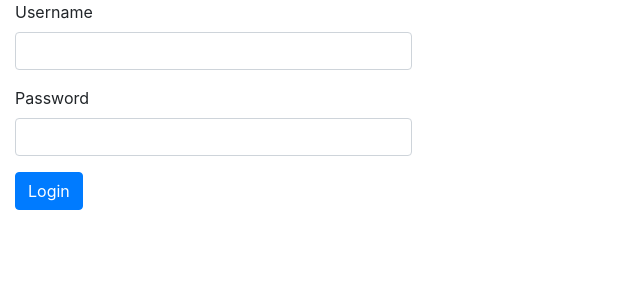
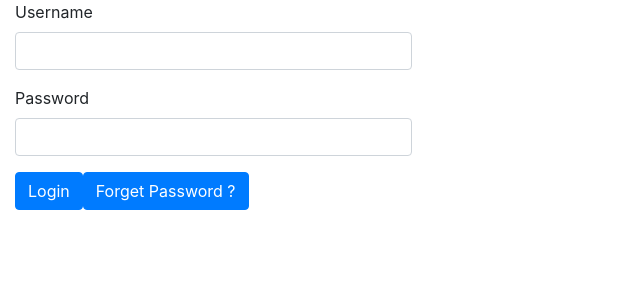
Before and after one commit to fatawasd-dev/crud-customer-frontend, a React (Create React App) app: page /login in a window 1280 px wide. Shown: the top 300 px of the page, without its empty margins (0-640 px from the left). Built offline with nearby package versions, Linux system fonts and the light colour scheme.

Commit message:
Add Forget Password button.

```diff
--- a/src/Login/Login.js
+++ b/src/Login/Login.js
@@ -15,6 +15,7 @@ class Login extends React.Component{
                     <input type="text" className="form-control" name="password" />
                 </div>
                 <input type="submit" value="Login" className="btn btn-primary" />
+                <input type="submit" value="Forget Password ?" className="btn btn-primary" />
                 </form>
             </div>
         )
```
